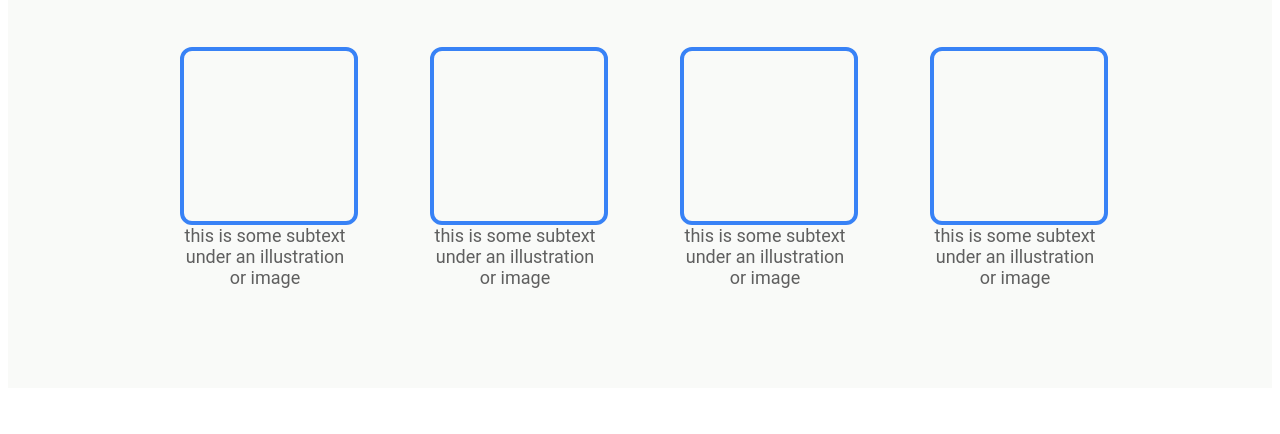
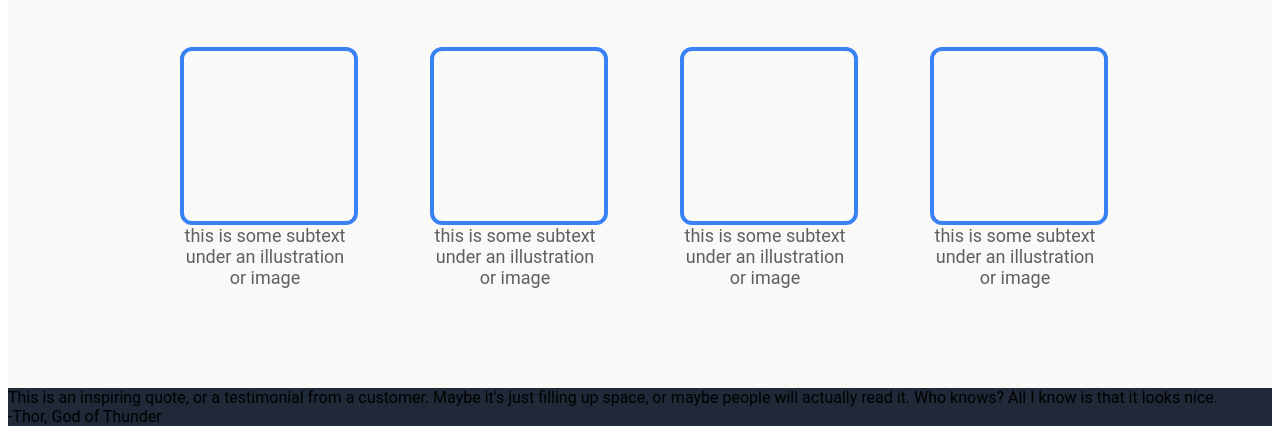
Before and after one commit to Mehdi303/Landing-page, a plain HTML site: page index.html in a window 1280 px wide. Shown: the part 650-1084 px from the top of the page. Before the commit the page ends 1046 px from the top, so only its background shows below. Drawn offline with Linux system fonts and the light colour scheme.

Commit message:
put all items in the quote section

```diff
--- a/index.html
+++ b/index.html
@@ -48,9 +48,15 @@
                     <div class="illustration"></div>
                     <div class="subtext">this is some subtext under an illustration or image</div>
                 </div>
+            </div>
 
-            </div>
         </div>
 
+        <div class="quote-section">
+            <div class="quote">This is an inspiring quote, or a testimonial from a customer. Maybe it's just filling up space, or maybe people will actually read it. Who knows? All I know is that it looks nice.
+            <div class="author">-Thor, God of Thunder</div>
+            </div>
+
+        </div>
     </body>
 </html>
```
